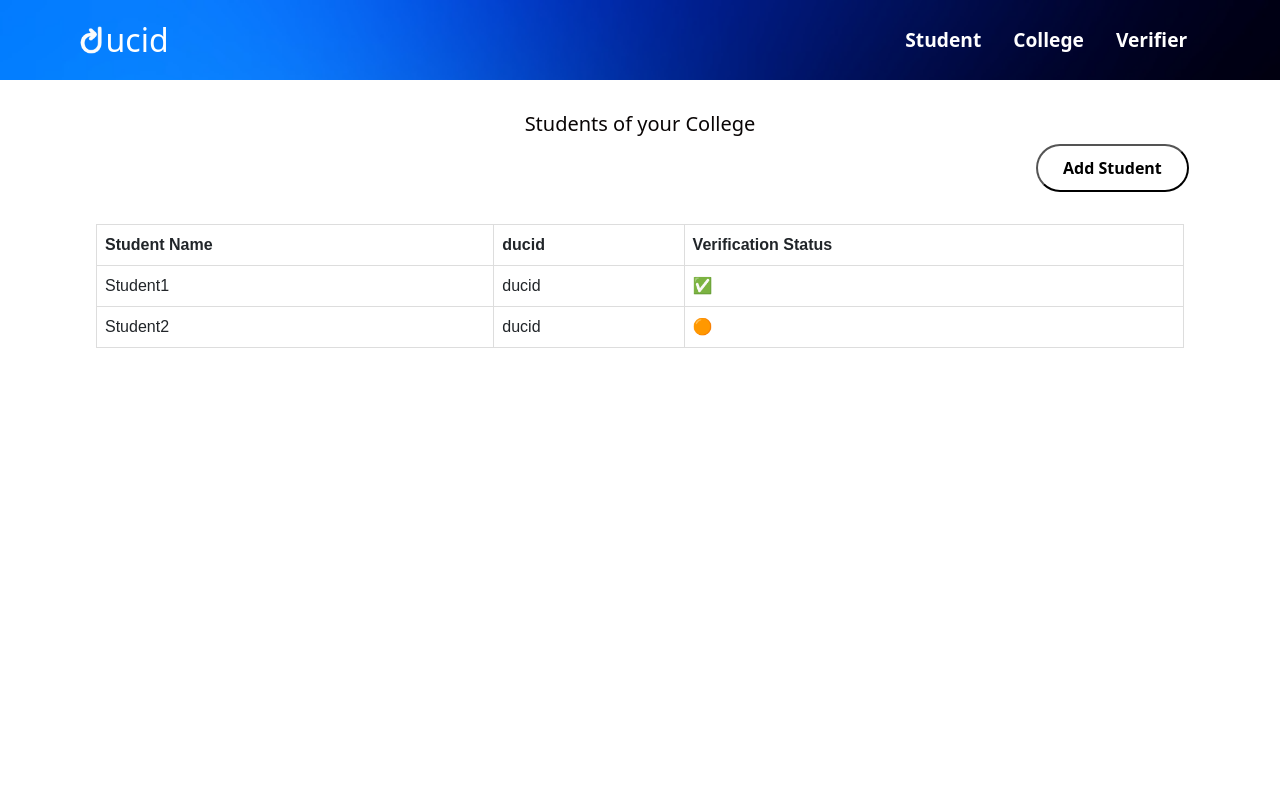
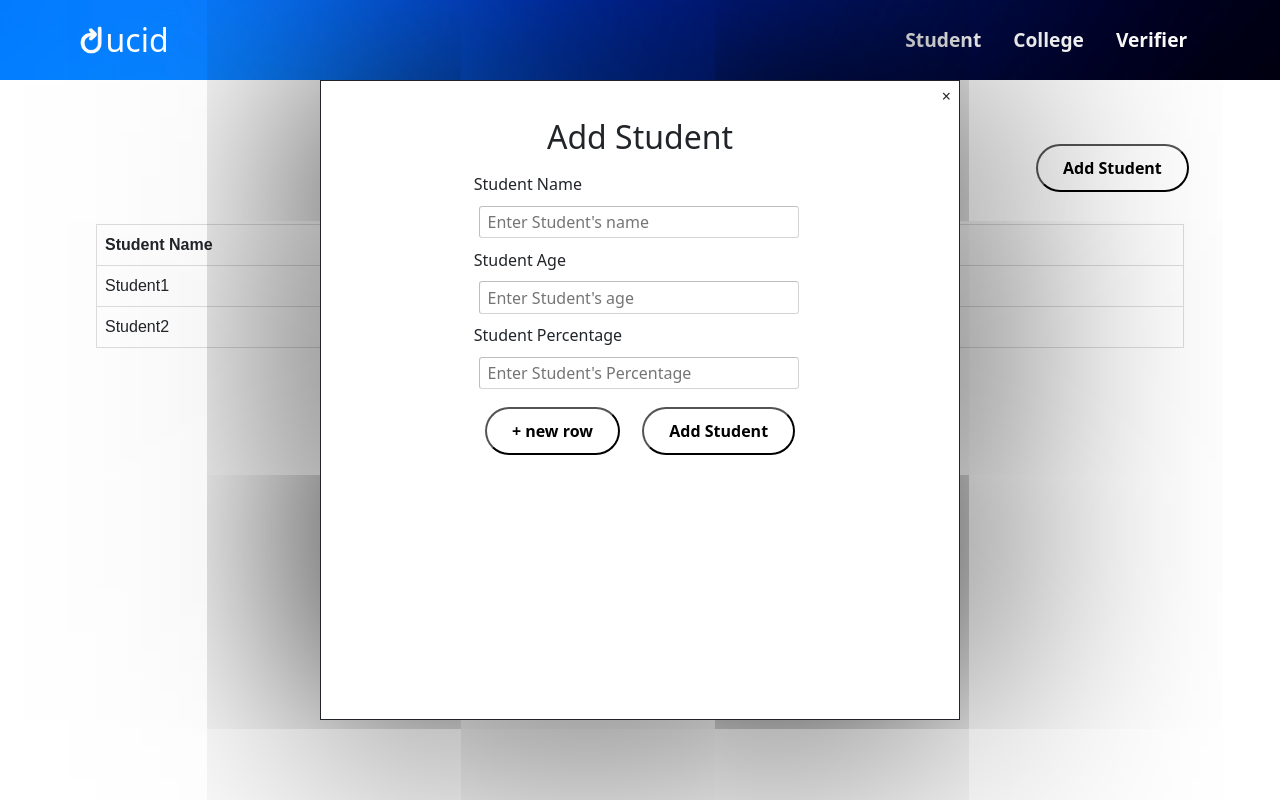
Before and after one commit to Suresh-Ben/ducid, a React (Create React App) app in the folder ducid-website/: page /college in a window 1280 px wide. Both pictures are taken after a click on the button "Add Student". Shown: the top 800 px of the page. Built offline with nearby package versions, Linux system fonts and the light colour scheme.

Commit message:
College Verified done

```diff
--- a/ducid-website/package.json
+++ b/ducid-website/package.json
@@ -12,6 +12,7 @@
     "react-dom": "^18.2.0",
     "react-router-dom": "^5.2.0",
     "react-scripts": "5.0.1",
+    "reactjs-popup": "^2.0.5",
     "web-vitals": "^2.1.4"
   },
   "scripts": {
--- /dev/null
+++ b/ducid-website/src/componenets/College/VerifiedCollege/AddStudent/AddStudent.css
@@ -0,0 +1,32 @@
+.popup {
+    position: fixed;
+    width: 50vw;
+    height: 80vh;
+    top: 0;
+    left: 0;
+
+    margin: 10vh 0 0 25vw;
+
+    background-color: white;
+    border-style: solid;
+    border-width: 1px;
+
+    box-shadow: 0 0 100rem black;
+}
+
+.close-btn {
+    display: flex;
+    justify-content: right;
+    margin: .2rem .5rem;
+
+    cursor: pointer;
+}
+
+.form {
+    display: flex;
+    justify-content: center;
+}
+
+.student-add-data-input {
+    width: 20rem;
+}
--- /dev/null
+++ b/ducid-website/src/componenets/College/VerifiedCollege/AddStudent/AddStudent.jsx
@@ -0,0 +1,35 @@
+import React from "react";
+
+import './AddStudent.css';
+import SimpleButton from "../../../requires/Buttons/SimpleButton";
+function AddStudent(props) {
+    return (
+        <div style={props.visibility ? {} : {display : "none"}} className="popup">
+            <div onClick={props.togglePopup} className="close-btn">&times;</div>
+            <div className="form">
+                <div>
+                    <h2 style={{display:"flex", justifyContent:"center", margin:".4rem 0 1rem 0"}}>Add Student</h2>
+
+                    <div className="form-element">
+                        <label htmlFor="student name">Student Name</label><br />
+                        <input className="student-data student-add-data-input" type="text" id ="student-name" placeholder="Enter Student's name"/>
+                    </div>
+                    <div className="form-element">
+                        <label htmlFor="student age">Student Age</label><br />
+                        <input className="student-data student-add-data-input" type="text" id="student-age" placeholder="Enter Student's age" />
+                    </div>
+                    <div className="form-element">
+                        <label htmlFor="student percentage">Student Percentage</label><br />
+                        <input className="student-data student-add-data-input" type="text" id="student-percentage" placeholder="Enter Student's Percentage" />
+                    </div>
+                    <div style={{marginTop:'.5rem'}} className="form-element">
+                        <SimpleButton text = "+ new row"/>
+                        <SimpleButton text = "Add Student"/>
+                    </div>
+                </div>
+            </div>
+        </div>
+    )
+}
+
+export default AddStudent;
--- /dev/null
+++ b/ducid-website/src/componenets/College/VerifiedCollege/AddStudent/index.js
@@ -0,0 +1,2 @@
+import AddStudent from "./AddStudent";
+export default AddStudent ;
--- a/ducid-website/src/componenets/College/VerifiedCollege/VerifiedCollege.jsx
+++ b/ducid-website/src/componenets/College/VerifiedCollege/VerifiedCollege.jsx
@@ -1,17 +1,29 @@
-import React from "react";
+import React, { useState } from "react";
 
 import './VerifiedCollege.css';
 import Navbar from '../../requires/Navbar';
 import Footer from '../../requires/Footer';
 import SimpleButton from "../../requires/Buttons/SimpleButton";
+import AddStudent from "./AddStudent";
 
 function VerifiedCollege() {
+
+    const [popup, setPopup] = useState(false);
+
+    function togglePopup() {
+        setPopup(!popup);
+    }
+
     return (
         <div>
             <div className="nav-back"><Navbar/></div>
             <div className="verified-college-section-body">
-                <h5 className="verified-college-heading"><center>Students of your College</center></h5>
-                <div className="verified-college-addstudent-btn"><SimpleButton text={"Add Student"}/></div>
+
+             <h5 className="verified-college-heading"><center>Students of your College</center></h5>
+                <div className="verified-college-addstudent-btn">
+                        <SimpleButton onClick={togglePopup} text={"Add Student"}/>
+                        <AddStudent togglePopup={togglePopup} visibility={popup} />
+                </div>
                 <div style={{display:"flex", justifyContent:'center'}}>
                     <table  className="verified-college-table">
                         <tr className="verified-college-row">
```
Also changed, not shown: 1 other file (tests, documents, lock files or other folders).
